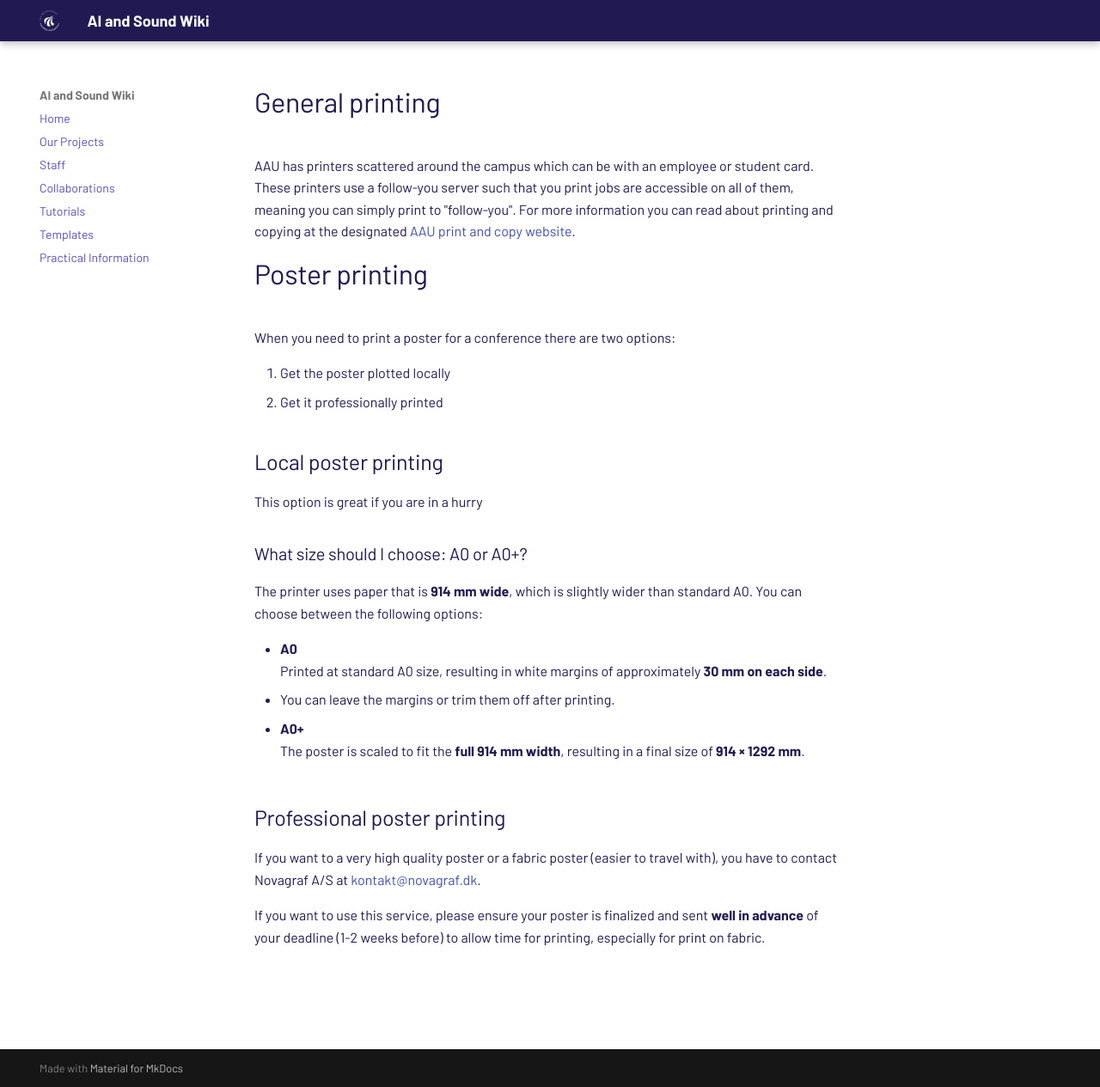
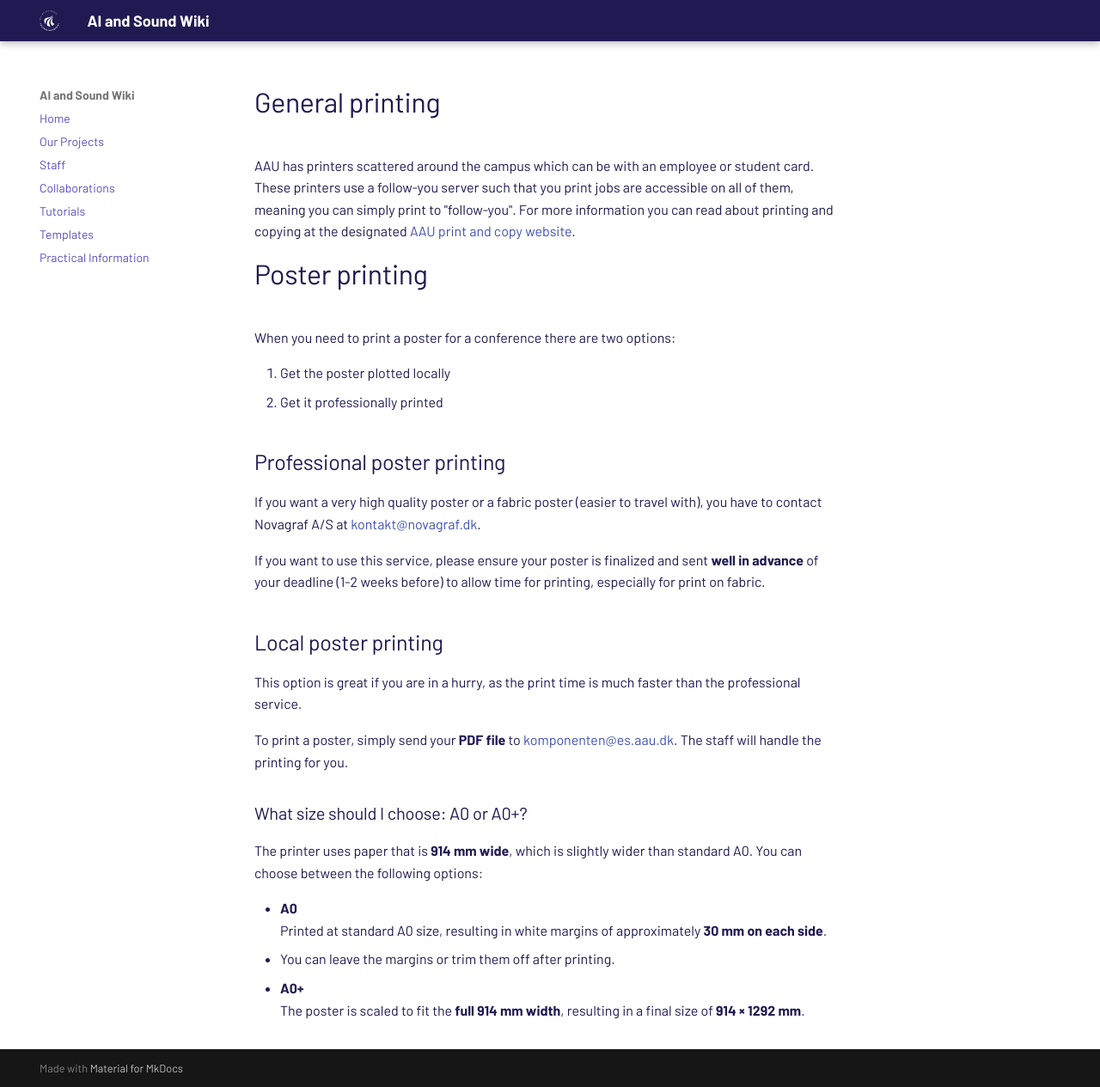
Before and after one commit to HolgerBovbjerg/AIS-wiki, an MkDocs documentation site: the page built from docs/pages/practical_info/printing.md, in a window 1280 px wide and 1265 px high. Shown: the whole window at 86% size. Built offline with MkDocs 1.6.1 and Material for MkDocs 9.7.7, drawn with Linux system fonts in a browser that asks for light colours.

Commit message:
Print guide fixes

```diff
--- a/docs/pages/practical_info/printing.md
+++ b/docs/pages/practical_info/printing.md
@@ -9,9 +9,17 @@ When you need to print a poster for a conference there are two options:
 1. Get the poster plotted locally
 2. Get it professionally printed
 
+## Professional poster printing
+If you want a very high quality poster or a fabric poster (easier to travel with),
+you have to contact Novagraf A/S at [kontakt@novagraf.dk](mailto:kontakt@novagraf.dk).
+
+If you want to use this service, please ensure your poster is finalized and sent **well in advance** of your deadline (1-2 weeks before) to allow time for printing, especially for print on fabric.
 
 ## Local poster printing
-This option is great if you are in a hurry
+This option is great if you are in a hurry, as the print time is much faster than the professional service.
+
+To print a poster, simply send your **PDF file** to [komponenten@es.aau.dk](mailto:komponenten@es.aau.dk).
+The staff will handle the printing for you.
 
 ### What size should I choose: A0 or A0+?
 
```
Also changed, not shown: other parts of docs/pages/practical_info/printing.md (+0 -6 lines).
